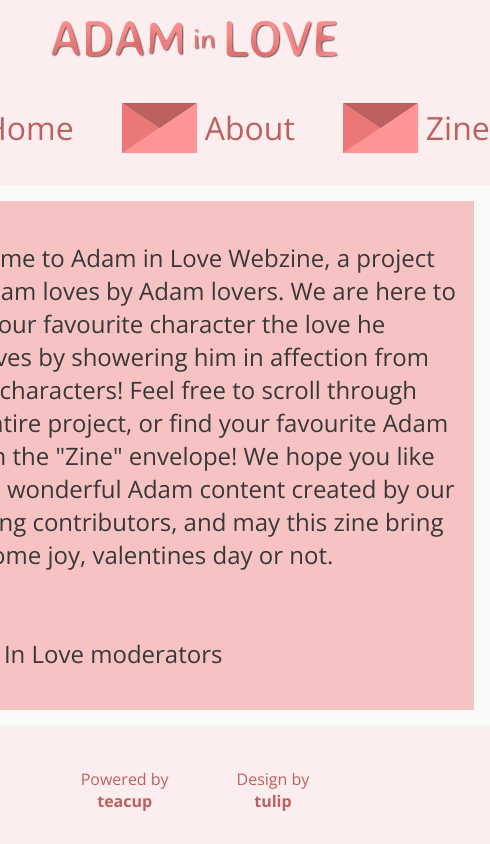
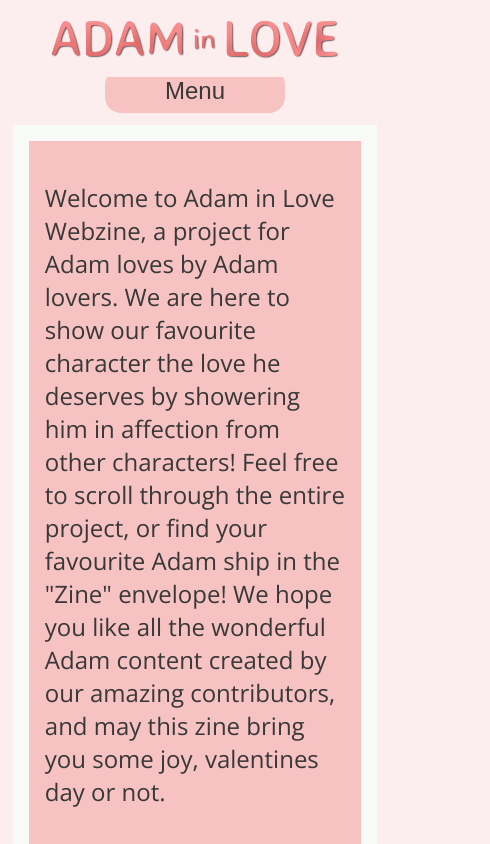
Before and after one commit to trulshj/adam-in-love-zine, a Next.js app: page / in a window 390 px wide. Shown: the top 844 px of the page, 490 px wide, since content can reach past the window. Built offline with nearby package versions, Linux system fonts and the light colour scheme; a web font is replaced by a local one.

Commit message:
Add button to show and hide navList on mobile

```diff
--- a/components/NavList.tsx
+++ b/components/NavList.tsx
@@ -1,25 +1,48 @@
+import { useState } from "react";
 import Link from "next/link";
 import LetterButton from "./LetterButton";
 import styles from "../styles/NavList.module.css";
 
+interface buttonType {
+  href: string;
+  text: string;
+  color?: string;
+}
+
 export default function NavList() {
+  const [showMenu, setShowMenu] = useState(false);
+
+  const buttons: buttonType[] = [
+    { href: "/", text: "Home", color: "white" },
+    { href: "/about", text: "About", color: "white" },
+    { href: "/zine", text: "Art", color: "white" },
+    { href: "/poetry", text: "Poetry", color: "white" },
+    { href: "/prose", text: "Prose", color: "white" },
+  ];
+
   return (
-    <nav className={styles.navList}>
-      <Link href="/">
-        <a>
-          <LetterButton letterColor="lightblue">Home</LetterButton>
-        </a>
-      </Link>
-      <Link href="/about">
-        <a>
-          <LetterButton letterColor="lightgreen">About</LetterButton>
-        </a>
-      </Link>
-      <Link href="/zine">
-        <a>
-          <LetterButton>Zine</LetterButton>
-        </a>
-      </Link>
+    <nav
+      className={`${styles.navList} ${
+        showMenu ? styles.activeMenu : styles.inactiveMenu
+      }`}
+    >
+      {buttons.map((button, idx) => (
+        <Link key={idx} href={button.href}>
+          <a>
+            <LetterButton letterColor={button.color}>
+              {button.text}
+            </LetterButton>
+          </a>
+        </Link>
+      ))}
+      <button
+        className={`${styles.menuButton} ${
+          showMenu ? styles.activeButton : styles.inactiveButton
+        }`}
+        onClick={() => setShowMenu(!showMenu)}
+      >
+        Menu
+      </button>
     </nav>
   );
 }
--- a/styles/Header.module.css
+++ b/styles/Header.module.css
@@ -1,7 +1,7 @@
 .header {
   font-size: 2rem;
   width: min(700px, 50%);
-  margin-top: 1rem;
+  padding-top: 1rem;
 }
 
 .header > h1 {
@@ -11,6 +11,8 @@
 @media (max-width: 800px) {
   .header {
     width: 80%;
-    margin: 1rem 0;
+    padding: 1rem 0;
+    background-color: var(--bg-color);
+    z-index: 1;
   }
 }
--- a/styles/NavList.module.css
+++ b/styles/NavList.module.css
@@ -4,11 +4,57 @@
   justify-content: center;
 
   gap: 3rem;
+  transition: all 400ms ease-in-out;
+}
+
+.menuButton {
+  position: absolute;
+  left: 0;
+  right: 0;
+  margin: auto;
+  border: none;
+  font-size: 1.5rem;
+  border-radius: 1rem;
+  padding: 0.5rem;
+  display: none;
+  background-color: var(--bg-color-dark);
+  color: var(--text-color);
+}
+
+.menuButton:hover,
+.menuButton:focus-visible {
+  background-color: var(--primary);
 }
 
 @media (max-width: 800px) {
+  .activeMenu {
+    transform: translateY(0);
+    height: 391px;
+  }
+
+  .inactiveMenu {
+    transform: translateY(-500px);
+    height: 0px;
+  }
   .navList {
-    flex-direction: row;
     padding-top: 1rem;
+    width: min-content;
+    margin: auto;
+    gap: 1rem;
+  }
+
+  .menuButton {
+    display: inline;
+    transition: all 400ms ease-in-out;
+  }
+
+  .activeButton {
+    position: relative;
+    bottom: 0;
+  }
+
+  .inactiveButton {
+    position: absolute;
+    bottom: -520px;
   }
 }
```
